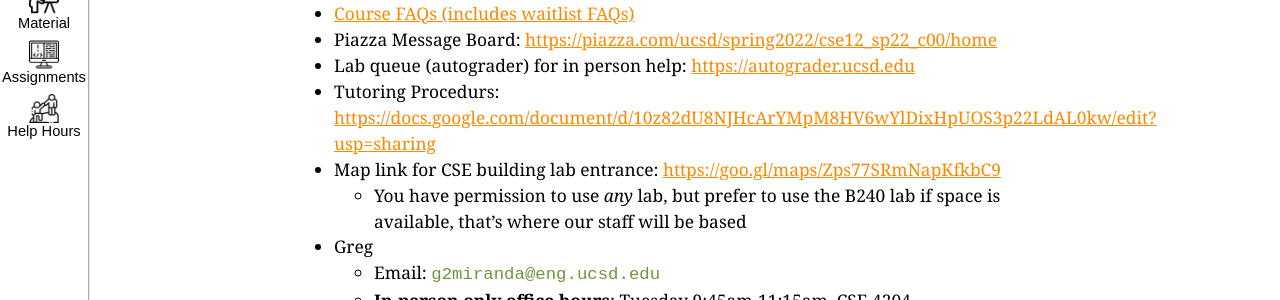
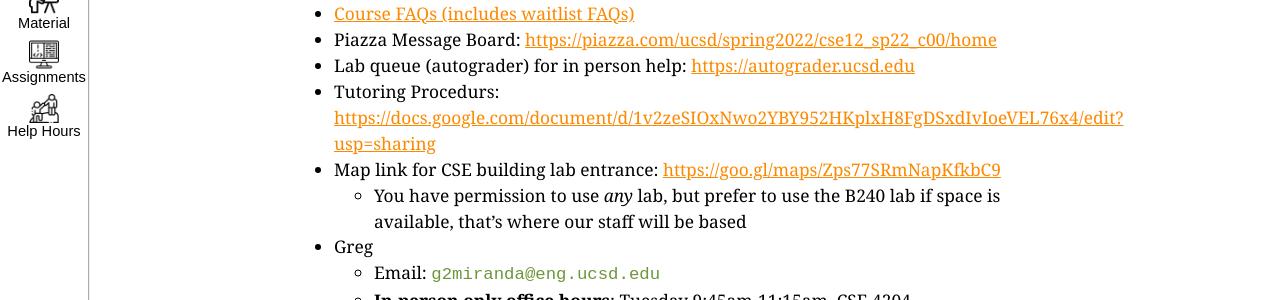
Before and after one commit to memelissa/ucsd-cse12-sp22.github.io, a Jekyll site: the page built from staff-and-help.md, in a window 1280 px wide and 900 px high. Shown: the part 250-550 px from the top of the window. Built offline with Jekyll 4.4.1, drawn with Linux system fonts in a browser that asks for light colours; part of the change alters nothing that is shown.

Commit message:
Update staff-and-help.md

```diff
--- a/staff-and-help.md
+++ b/staff-and-help.md
@@ -13,7 +13,7 @@ Quick links:
 - [Course FAQs (includes waitlist FAQs)](#faq)
 - Piazza Message Board: [https://piazza.com/ucsd/spring2022/cse12_sp22_c00/home](https://piazza.com/ucsd/spring2022/cse12_sp22_c00/home)
 - Lab queue (autograder) for in person help: [https://autograder.ucsd.edu](https://autograder.ucsd.edu)
-- Tutoring Procedurs: [https://docs.google.com/document/d/10z82dU8NJHcArYMpM8HV6wYlDixHpUOS3p22LdAL0kw/edit?usp=sharing](https://docs.google.com/document/d/10z82dU8NJHcArYMpM8HV6wYlDixHpUOS3p22LdAL0kw/edit?usp=sharing)
+- Tutoring Procedurs: [https://docs.google.com/document/d/1v2zeSIOxNwo2YBY952HKplxH8FgDSxdIvIoeVEL76x4/edit?usp=sharing](https://docs.google.com/document/d/1v2zeSIOxNwo2YBY952HKplxH8FgDSxdIvIoeVEL76x4/edit?usp=sharing)
 - Map link for CSE building lab entrance: [https://goo.gl/maps/Zps77SRmNapKfkbC9](https://goo.gl/maps/Zps77SRmNapKfkbC9)
   - You have permission to use _any_ lab, but prefer to use the B240 lab if space is available, that's where our staff will be based
 - Greg
```
